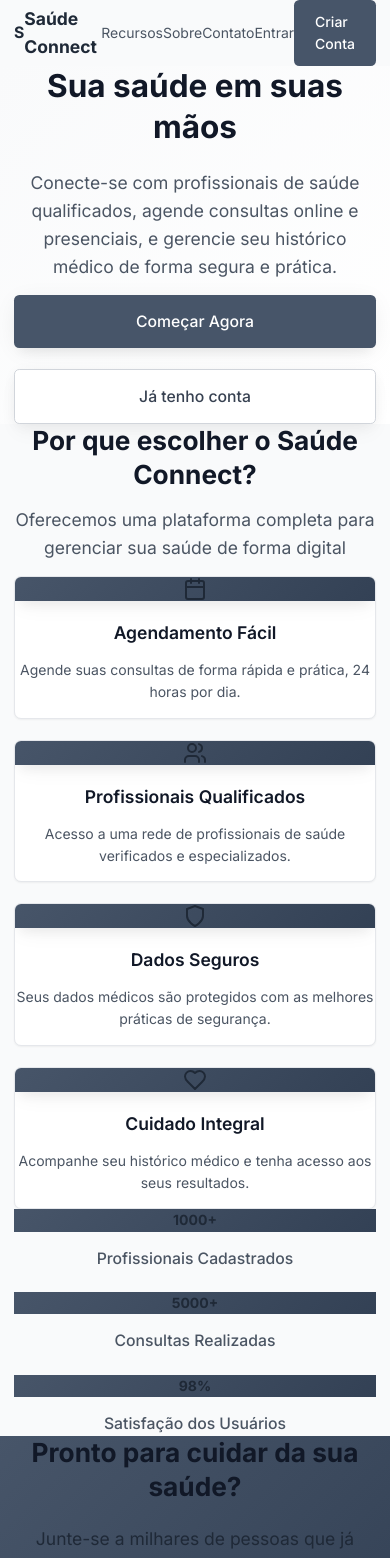
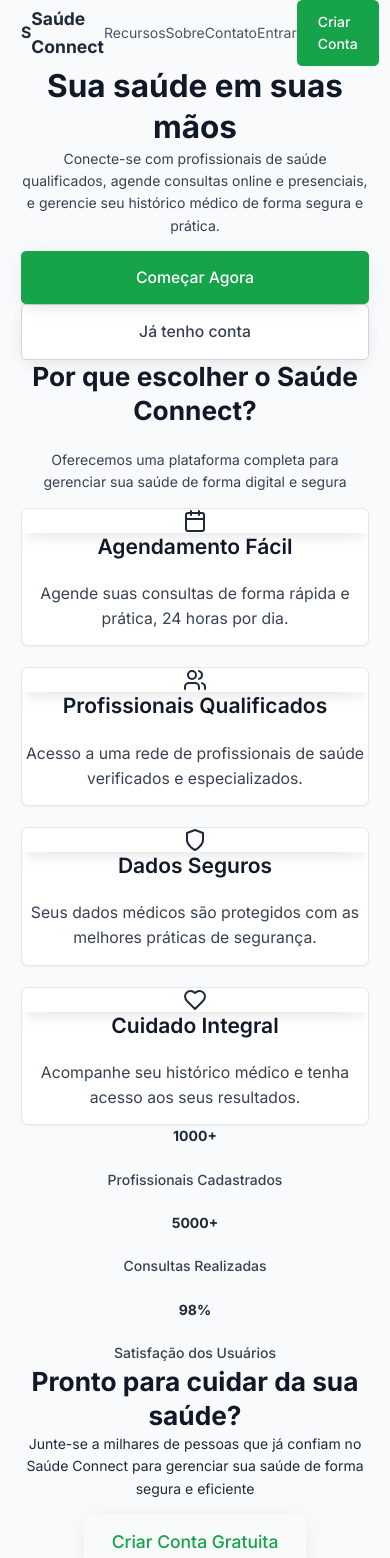
Before and after one commit to DevBito/saude-connect-mvp, a React (Vite) app in the folder frontend/: page / in a window 390 px wide. Shown: the top 1558 px of the page. Built offline with nearby package versions, Linux system fonts and the light colour scheme; no server answers.

Commit message:
Revamp Home and Login pages with updated styles and animations; enhance global styles for better responsiveness and layout consistency

```diff
--- a/frontend/src/pages/Home.jsx
+++ b/frontend/src/pages/Home.jsx
@@ -68,30 +68,30 @@ export default function Home() {
       </header>
 
       {/* Hero Section */}
-      <section className="relative bg-gradient-light py-24 overflow-hidden">
-        <div className="absolute inset-0 bg-gradient-to-br from-primary-50/50 to-white"></div>
-        <div className="container mx-auto px-4 text-center relative z-10">
+      <section className="relative bg-gradient-to-br from-primary-50 via-white to-health-teal-50 py-32 overflow-hidden">
+        <div className="absolute inset-0 bg-gradient-to-br from-primary-50/30 to-health-blue-50/20"></div>
+        <div className="container mx-auto text-center relative z-10">
           <div className="animate-fade-in">
-            <h1 className="text-5xl md:text-7xl font-bold text-gray-900 mb-6 leading-tight">
+            <h1 className="text-6xl md:text-8xl font-bold text-gray-900 mb-8 leading-tight">
               Sua saúde em suas mãos
             </h1>
-            <p className="text-xl md:text-2xl text-gray-600 mb-10 max-w-4xl mx-auto leading-relaxed">
+            <p className="text-2xl md:text-3xl text-gray-700 mb-12 max-w-5xl mx-auto leading-relaxed">
               Conecte-se com profissionais de saúde qualificados, agende consultas
               online e presenciais, e gerencie seu histórico médico de forma segura e prática.
             </p>
-            <div className="flex flex-col sm:flex-row gap-6 justify-center">
+            <div className="flex flex-col sm:flex-row gap-8 justify-center">
               {!isAuthenticated && (
                 <>
-                  <Link to="/register" className="btn btn-primary btn-lg btn-modern shadow-medium">
+                  <Link to="/register" className="btn btn-primary btn-lg btn-modern shadow-medium text-lg px-12 py-4">
                     Começar Agora
                   </Link>
-                  <Link to="/login" className="btn btn-secondary btn-lg shadow-soft">
+                  <Link to="/login" className="btn btn-secondary btn-lg shadow-soft text-lg px-12 py-4">
                     Já tenho conta
                   </Link>
                 </>
               )}
               {isAuthenticated && (
-                <Link to="/professionals" className="btn btn-primary btn-lg btn-modern shadow-medium">
+                <Link to="/professionals" className="btn btn-primary btn-lg btn-modern shadow-medium text-lg px-12 py-4">
                   Buscar Profissionais
                 </Link>
               )}
@@ -101,29 +101,35 @@ export default function Home() {
       </section>
 
       {/* Features Section */}
-      <section id="features" className="py-20 bg-white">
-        <div className="container mx-auto px-4">
-          <div className="text-center mb-16">
-            <h2 className="text-3xl md:text-4xl font-bold text-gray-900 mb-4">
+      <section id="features" className="py-32 bg-gradient-to-br from-white to-primary-50">
+        <div className="container mx-auto">
+          <div className="text-center mb-20">
+            <h2 className="text-4xl md:text-6xl font-bold text-gray-900 mb-6">
               Por que escolher o Saúde Connect?
             </h2>
-            <p className="text-xl text-gray-600 max-w-2xl mx-auto">
-              Oferecemos uma plataforma completa para gerenciar sua saúde de forma digital
+            <p className="text-2xl text-gray-700 max-w-4xl mx-auto leading-relaxed">
+              Oferecemos uma plataforma completa para gerenciar sua saúde de forma digital e segura
             </p>
           </div>
 
-          <div className="grid grid-cols-1 md:grid-cols-2 lg:grid-cols-4 gap-8">
+          <div className="grid grid-cols-1 md:grid-cols-2 lg:grid-cols-4 gap-10">
             {features.map((feature, index) => {
               const Icon = feature.icon
+              const colors = [
+                'bg-gradient-to-br from-primary-500 to-primary-600',
+                'bg-gradient-to-br from-health-blue-500 to-health-blue-600',
+                'bg-gradient-to-br from-health-teal-500 to-health-teal-600',
+                'bg-gradient-to-br from-secondary-500 to-secondary-600'
+              ]
               return (
-                <div key={index} className="card card-hover p-8 text-center animate-slide-up" style={{animationDelay: `${index * 0.1}s`}}>
-                  <div className="w-20 h-20 bg-gradient-primary rounded-2xl flex items-center justify-center mx-auto mb-6 shadow-medium">
-                    <Icon className="w-10 h-10 text-white" />
+                <div key={index} className="card card-hover p-10 text-center animate-slide-up bg-white/80 backdrop-blur-sm" style={{animationDelay: `${index * 0.1}s`}}>
+                  <div className={`w-24 h-24 ${colors[index]} rounded-3xl flex items-center justify-center mx-auto mb-8 shadow-medium`}>
+                    <Icon className="w-12 h-12 text-white" />
                   </div>
-                  <h3 className="text-xl font-semibold text-gray-900 mb-4">
+                  <h3 className="text-2xl font-semibold text-gray-900 mb-6">
                     {feature.title}
                   </h3>
-                  <p className="text-gray-600 leading-relaxed">
+                  <p className="text-lg text-gray-700 leading-relaxed">
                     {feature.description}
                   </p>
                 </div>
@@ -134,38 +140,38 @@ export default function Home() {
       </section>
 
       {/* Stats Section */}
-      <section className="py-24 bg-gradient-to-br from-gray-50 to-white">
-        <div className="container mx-auto px-4">
-          <div className="grid grid-cols-1 md:grid-cols-3 gap-12 text-center">
+      <section className="py-32 bg-gradient-to-br from-primary-50 via-white to-health-teal-50">
+        <div className="container mx-auto">
+          <div className="grid grid-cols-1 md:grid-cols-3 gap-16 text-center">
             <div className="animate-fade-in">
-              <div className="text-5xl md:text-6xl font-bold bg-gradient-primary bg-clip-text text-transparent mb-4">1000+</div>
-              <div className="text-lg text-gray-600 font-medium">Profissionais Cadastrados</div>
+              <div className="text-6xl md:text-8xl font-bold bg-gradient-to-r from-primary-500 to-primary-600 bg-clip-text text-transparent mb-6">1000+</div>
+              <div className="text-2xl text-gray-700 font-medium">Profissionais Cadastrados</div>
             </div>
             <div className="animate-fade-in" style={{animationDelay: '0.2s'}}>
-              <div className="text-5xl md:text-6xl font-bold bg-gradient-primary bg-clip-text text-transparent mb-4">5000+</div>
-              <div className="text-lg text-gray-600 font-medium">Consultas Realizadas</div>
+              <div className="text-6xl md:text-8xl font-bold bg-gradient-to-r from-health-blue-500 to-health-blue-600 bg-clip-text text-transparent mb-6">5000+</div>
+              <div className="text-2xl text-gray-700 font-medium">Consultas Realizadas</div>
             </div>
             <div className="animate-fade-in" style={{animationDelay: '0.4s'}}>
-              <div className="text-5xl md:text-6xl font-bold bg-gradient-primary bg-clip-text text-transparent mb-4">98%</div>
-              <div className="text-lg text-gray-600 font-medium">Satisfação dos Usuários</div>
+              <div className="text-6xl md:text-8xl font-bold bg-gradient-to-r from-health-teal-500 to-health-teal-600 bg-clip-text text-transparent mb-6">98%</div>
+              <div className="text-2xl text-gray-700 font-medium">Satisfação dos Usuários</div>
             </div>
           </div>
         </div>
       </section>
 
       {/* CTA Section */}
-      <section className="py-24 bg-gradient-primary relative overflow-hidden">
-        <div className="absolute inset-0 bg-black/10"></div>
-        <div className="container mx-auto px-4 text-center relative z-10">
+      <section className="py-32 bg-gradient-to-br from-primary-600 via-primary-700 to-health-teal-600 relative overflow-hidden">
+        <div className="absolute inset-0 bg-gradient-to-br from-primary-600/90 to-health-teal-600/90"></div>
+        <div className="container mx-auto text-center relative z-10">
           <div className="animate-fade-in">
-            <h2 className="text-4xl md:text-5xl font-bold text-white mb-6">
+            <h2 className="text-5xl md:text-7xl font-bold text-white mb-8">
               Pronto para cuidar da sua saúde?
             </h2>
-            <p className="text-xl text-white/90 mb-10 max-w-3xl mx-auto leading-relaxed">
-              Junte-se a milhares de pessoas que já confiam no Saúde Connect para gerenciar sua saúde
+            <p className="text-2xl text-white/95 mb-12 max-w-4xl mx-auto leading-relaxed">
+              Junte-se a milhares de pessoas que já confiam no Saúde Connect para gerenciar sua saúde de forma segura e eficiente
             </p>
             {!isAuthenticated && (
-              <Link to="/register" className="btn btn-lg bg-white text-primary-600 hover:bg-gray-100 shadow-medium btn-modern">
+              <Link to="/register" className="btn btn-lg bg-white text-primary-600 hover:bg-gray-100 shadow-medium btn-modern text-xl px-16 py-5">
                 Criar Conta Gratuita
               </Link>
             )}
@@ -174,17 +180,17 @@ export default function Home() {
       </section>
 
       {/* Footer */}
-      <footer className="bg-gray-900 text-white py-16">
-        <div className="container mx-auto px-4">
-          <div className="grid grid-cols-1 md:grid-cols-4 gap-12">
+      <footer className="bg-gradient-to-br from-gray-800 via-gray-900 to-primary-900 text-white py-20">
+        <div className="container mx-auto">
+          <div className="grid grid-cols-1 md:grid-cols-4 gap-16">
             <div className="md:col-span-1">
-              <div className="flex items-center space-x-3 mb-6">
-                <div className="w-10 h-10 bg-gradient-primary rounded-xl flex items-center justify-center shadow-medium">
-                  <span className="text-white font-bold text-xl">S</span>
+              <div className="flex items-center space-x-4 mb-8">
+                <div className="w-12 h-12 bg-gradient-to-br from-primary-500 to-health-teal-500 rounded-2xl flex items-center justify-center shadow-medium">
+                  <span className="text-white font-bold text-2xl">S</span>
                 </div>
-                <span className="text-2xl font-bold">Saúde Connect</span>
+                <span className="text-3xl font-bold">Saúde Connect</span>
               </div>
-              <p className="text-gray-400 leading-relaxed">
+              <p className="text-gray-300 leading-relaxed text-lg">
                 Conectando pessoas a profissionais de saúde qualificados de forma segura e prática.
               </p>
             </div>
--- a/frontend/src/styles/globals.css
+++ b/frontend/src/styles/globals.css
@@ -194,14 +194,26 @@ input::placeholder, textarea::placeholder {
 /* Layout */
 .container {
   width: 100%;
-  max-width: 1200px;
+  max-width: 1400px;
   margin: 0 auto;
-  padding: 0 var(--spacing-4);
+  padding: 0 var(--spacing-6);
 }
 
 @media (min-width: 768px) {
   .container {
-    padding: 0 var(--spacing-6);
+    padding: 0 var(--spacing-8);
+  }
+}
+
+@media (min-width: 1024px) {
+  .container {
+    padding: 0 var(--spacing-12);
+  }
+}
+
+@media (min-width: 1280px) {
+  .container {
+    padding: 0 var(--spacing-16);
   }
 }
 
@@ -223,13 +235,43 @@ input::placeholder, textarea::placeholder {
   grid-template-columns: repeat(3, 1fr);
 }
 
+.grid-cols-4 {
+  grid-template-columns: repeat(4, 1fr);
+}
+
 @media (min-width: 768px) {
+  .grid {
+    gap: var(--spacing-8);
+  }
+
   .md\:grid-cols-2 {
     grid-template-columns: repeat(2, 1fr);
   }
 
   .md\:grid-cols-3 {
     grid-template-columns: repeat(3, 1fr);
+  }
+
+  .md\:grid-cols-4 {
+    grid-template-columns: repeat(4, 1fr);
+  }
+}
+
+@media (min-width: 1024px) {
+  .grid {
+    gap: var(--spacing-10);
+  }
+
+  .lg\:grid-cols-3 {
+    grid-template-columns: repeat(3, 1fr);
+  }
+
+  .lg\:grid-cols-4 {
+    grid-template-columns: repeat(4, 1fr);
+  }
+
+  .lg\:grid-cols-5 {
+    grid-template-columns: repeat(5, 1fr);
   }
 }
 
--- a/frontend/src/styles/variables.css
+++ b/frontend/src/styles/variables.css
@@ -1,16 +1,27 @@
 :root {
-  /* Colors */
-  --primary-50: #f8fafc;
-  --primary-100: #f1f5f9;
-  --primary-500: #64748b;
-  --primary-600: #475569;
-  --primary-700: #334155;
+  /* Colors - Health Theme */
+  --primary-50: #f0fdf4;
+  --primary-100: #dcfce7;
+  --primary-500: #22c55e;
+  --primary-600: #16a34a;
+  --primary-700: #15803d;
 
-  --secondary-50: #f8fafc;
-  --secondary-100: #f1f5f9;
-  --secondary-500: #64748b;
-  --secondary-600: #475569;
-  --secondary-700: #334155;
+  --secondary-50: #fef7ff;
+  --secondary-100: #fce7ff;
+  --secondary-500: #a855f7;
+  --secondary-600: #9333ea;
+  --secondary-700: #7c3aed;
+
+  /* Health-specific colors */
+  --health-blue-50: #eff6ff;
+  --health-blue-100: #dbeafe;
+  --health-blue-500: #3b82f6;
+  --health-blue-600: #2563eb;
+
+  --health-teal-50: #f0fdfa;
+  --health-teal-100: #ccfbf1;
+  --health-teal-500: #14b8a6;
+  --health-teal-600: #0d9488;
 
   --success-50: #f0fdf4;
   --success-500: #22c55e;
```
Also changed, not shown: frontend/src/pages/Login.jsx (+12 -12 lines).
